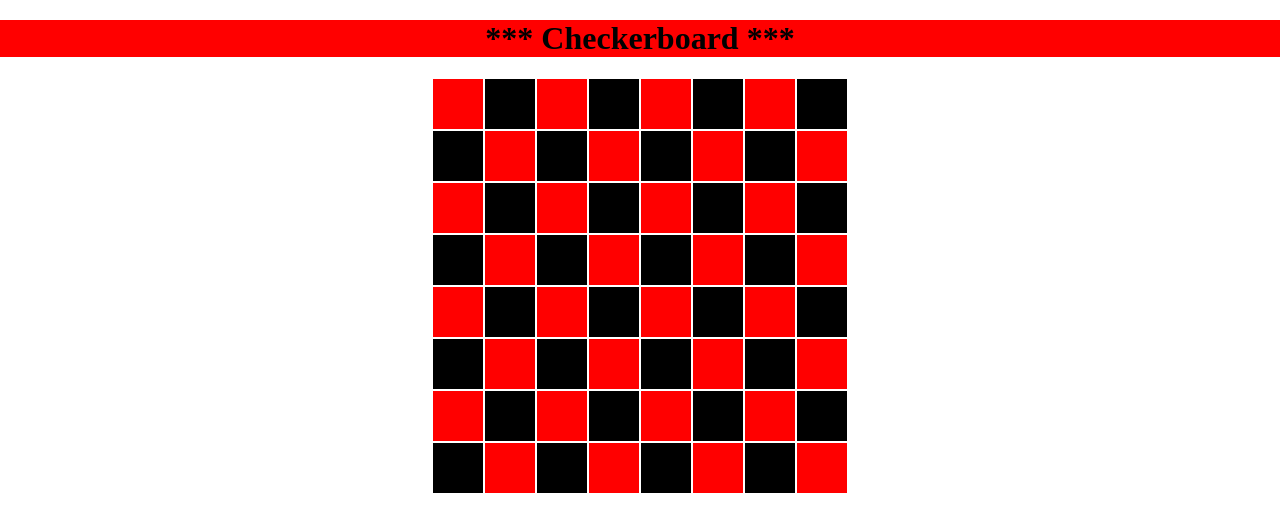
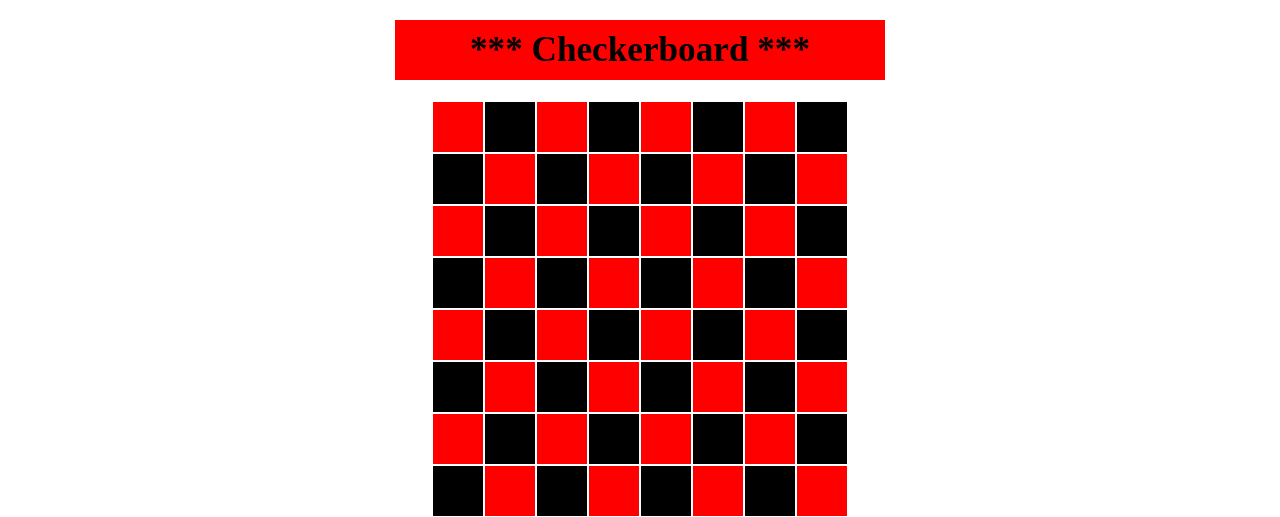
Before and after one commit to chrishorizon/checkerboard, a Flask app: page / in a window 1280 px wide. Shown: the top 517 px of the page. Run offline with Flask 2, Linux system fonts and the light colour scheme.

Commit message:
Updated HTML body and CSS

```diff
--- a/static/css/style.css
+++ b/static/css/style.css
@@ -5,11 +5,14 @@
 
 .title{
     text-align: center;
-    margin: 20px 0px;
+    margin: 20px auto;
+    width: 450px;
+    font-size: 2.2rem;
 }
 
 h1{
-    background-color: red
+    background-color: red;
+    padding: 10px 20px;
 }
 
 table{
--- a/templates/index.html
+++ b/templates/index.html
@@ -9,9 +9,7 @@
 </head>
 <body>
     <div class="container">
-        <div class="title">
-            <h1>*** Checkerboard ***</h1>
-        </div>
+            <h1 class="title">*** Checkerboard ***</h1>
 
         <table>
         {% for i in range(8): %}
```
